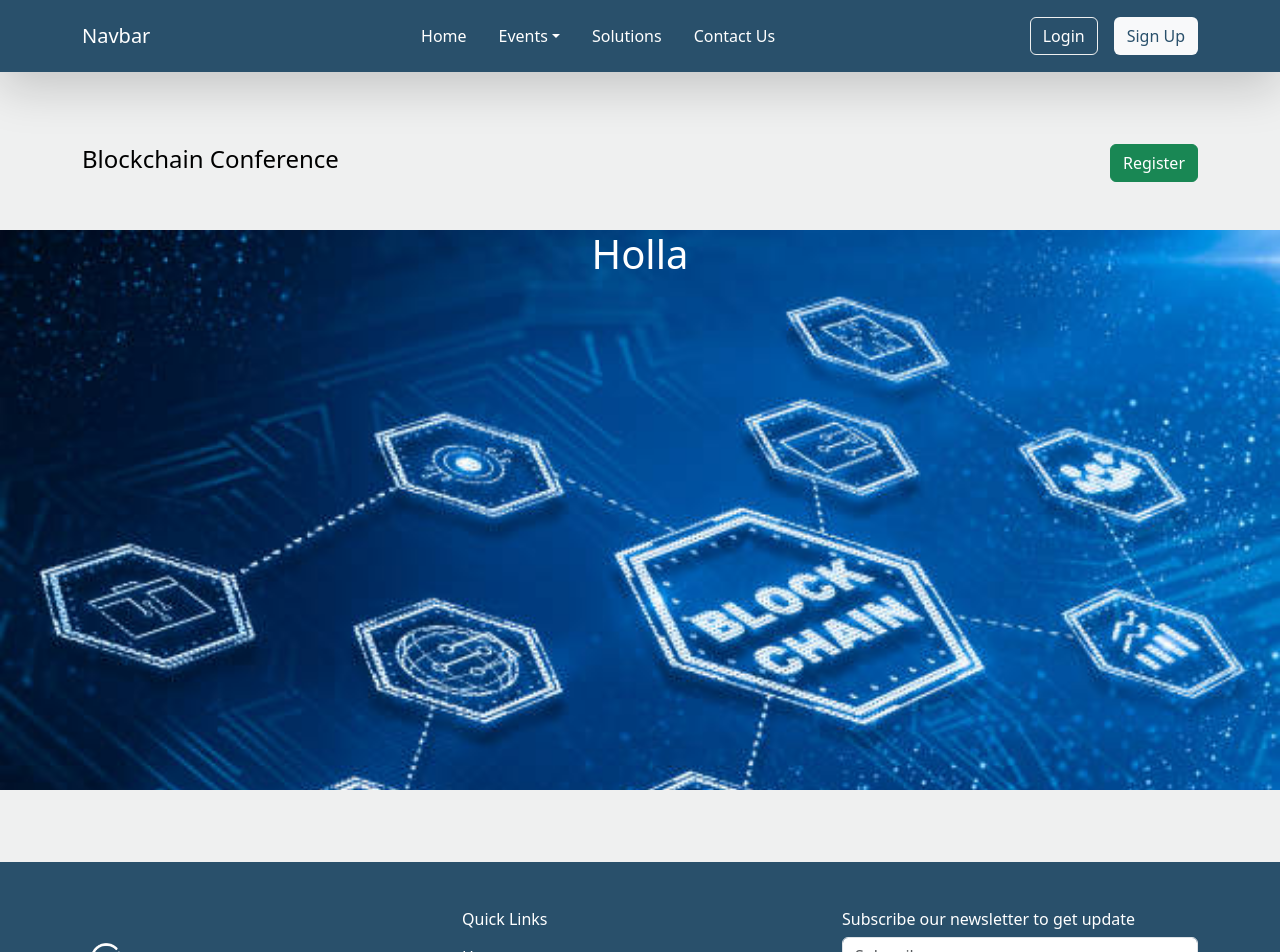
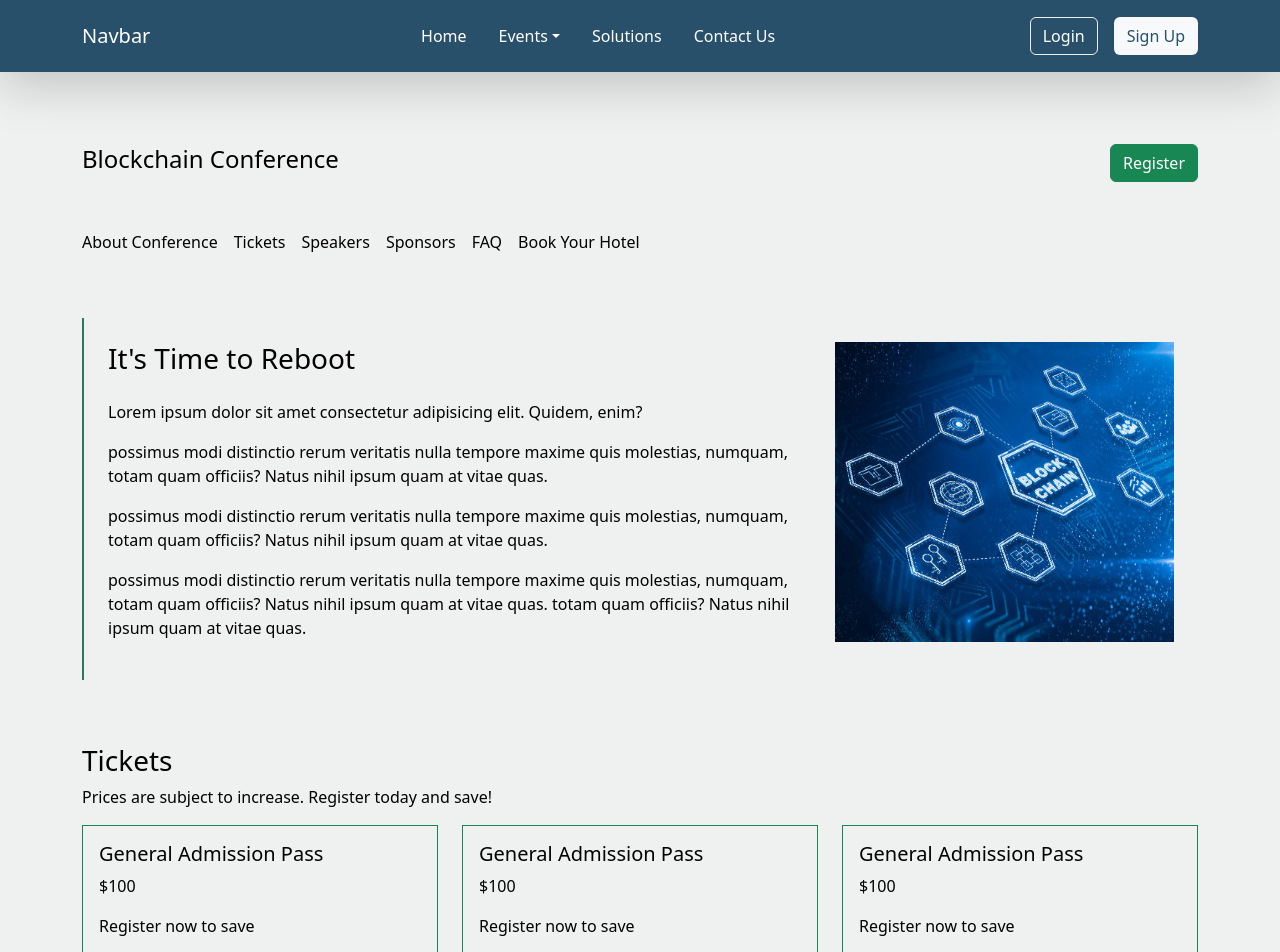
Before and after one commit to credulen/credulen_blog, a Next.js app: page /conferences/conferenceinfo in a window 1280 px wide. Shown: the top 952 px of the page. Built offline with nearby package versions, Linux system fonts and the light colour scheme.

Commit message:
conference info page almost completed and links in solution page adjusted

```diff
--- a/app/globals.css
+++ b/app/globals.css
@@ -164,3 +164,7 @@ a {
 	dislay: flex;
 	justify-content: center;
 } */
+
+.container__border {
+	border-left: 2px solid var(--pry_color_dark);
+}
--- a/components/Cards.js
+++ b/components/Cards.js
@@ -306,3 +306,18 @@ export const SolutionsCard = () => {
 		</div>
 	);
 };
+
+export const ConferenceTicketCard = () => {
+	return (
+		<div className="border border-success">
+			<div className="p-3">
+				<h5>General Admission Pass</h5>
+				<p>$100</p>
+
+				<p>Register now to save</p>
+
+				<button className="btn btn-outline-success">Buy Ticket</button>
+			</div>
+		</div>
+	);
+};
--- a/components/Pages.js
+++ b/components/Pages.js
@@ -1,7 +1,13 @@
 import React from "react";
-import { RelatedArticleCard, UpcomingWebinarSpeakers } from "./Cards";
+import {
+	ConferenceTicketCard,
+	RelatedArticleCard,
+	UpcomingWebinarSpeakers,
+} from "./Cards";
 import Image from "next/image";
 import { JoinTelegram, Subscribe } from "./Connections";
+import ticketinfo from "../data/conferenceticketdata.json";
+import Link from "next/link";
 
 export const ReadArticlePage = () => {
 	return (
@@ -293,10 +299,10 @@ export const WebinarInfoPage = () => {
 	);
 };
 
-export const ConferenceInfoPage = () => {
+export const ConferenceInfoPages = () => {
 	return (
-		<div>
-			<div className="container">
+		<div className="container">
+			<div>
 				{/* <div className="row">
 					<div className="col-md-6 me-5">
 						<h4>Blockchain Conference</h4>
@@ -313,8 +319,8 @@ export const ConferenceInfoPage = () => {
 				</div>
 			</div>
 
-			<div className="conference_hero_bg mt-5">
-				{/* <Image
+			{/* <div className="conference_hero_bg mt-5"> */}
+			{/* <Image
 					src="/assets/blockImg.jpg"
 					className="w-100"
 					width={500}
@@ -322,11 +328,218 @@ export const ConferenceInfoPage = () => {
 					alt="Picture of the first speaker"
 				/> */}
 
-				<div className="hero_text_div d-flex justify-content-center">
-					<h1 className="text-white h1_text">Holla</h1>
-					{/* <h2>Hi</h2> */}
+			{/* <div className="hero_text_div">
+					<h1
+						className="text-white d-flex
+					align-self-center">
+						Holla
+					</h1> */}
+			{/* <h2>Hi</h2> */}
+			{/* </div>
+			</div> */}
+
+			<div className="pt-4">
+				<div className="container__border p-4">
+					<div className="row">
+						<div className="col-md-8">
+							<h3 className="pb-3">It's Time to Reboot</h3>
+							<p className="">
+								Lorem ipsum dolor sit amet consectetur adipisicing elit. Quidem,
+								enim?
+							</p>
+
+							<p className="">
+								possimus modi distinctio rerum veritatis nulla tempore maxime
+								quis molestias, numquam, totam quam officiis? Natus nihil ipsum
+								quam at vitae quas.
+							</p>
+
+							<p className="">
+								possimus modi distinctio rerum veritatis nulla tempore maxime
+								quis molestias, numquam, totam quam officiis? Natus nihil ipsum
+								quam at vitae quas.
+							</p>
+
+							<p className="">
+								possimus modi distinctio rerum veritatis nulla tempore maxime
+								quis molestias, numquam, totam quam officiis? Natus nihil ipsum
+								quam at vitae quas. totam quam officiis? Natus nihil ipsum quam
+								at vitae quas.
+							</p>
+						</div>
+
+						<div className="col-md-4">
+							<Image
+								src="/assets/blockImg.jpg"
+								className="card-img-top"
+								width={200}
+								height={100}
+								alt="Picture of the author"
+							/>
+						</div>
+					</div>
 				</div>
 			</div>
 		</div>
 	);
 };
+
+export const ConferenceInfoPage = () => {
+	return (
+		<div className="container">
+			{/* title */}
+			<div className="d-flex justify-content-between align-items-center mb-5">
+				<h4>Blockchain Conference</h4>
+				<button className="btn btn-success">Register</button>
+			</div>
+
+			{/* nav items */}
+			<div className="d-md-flex mt-3">
+				<Link class="nav-link me-3" href="#">
+					<p>About Conference</p>
+				</Link>
+
+				<Link class="nav-link me-3" href="#">
+					<p>Tickets</p>
+				</Link>
+
+				<Link class="nav-link me-3" href="#">
+					<p>Speakers</p>
+				</Link>
+
+				<Link class="nav-link me-3" href="#">
+					<p>Sponsors</p>
+				</Link>
+
+				<Link class="nav-link me-3" href="#">
+					<p>FAQ</p>
+				</Link>
+
+				<Link class="nav-link" href="#">
+					<p>Book Your Hotel</p>
+				</Link>
+			</div>
+			{/*
+			<div className="row mt-md-5">
+				<div className="col-md-2">
+					<Link class="nav-link" href="#">
+						<p>About Conference</p>
+					</Link>
+				</div>
+
+				<div className="col-md-2">
+					<Link class="nav-link" href="#">
+						<p>Tickets</p>
+					</Link>
+				</div>
+				<div className="col-md-2">
+					<Link class="nav-link" href="#">
+						<p>Speakers</p>
+					</Link>
+				</div>
+
+				<div className="col-md-2">
+					<Link class="nav-link" href="#">
+						<p>Sponsors</p>
+					</Link>
+				</div>
+				<div className="col-md-2">
+					<Link class="nav-link" href="#">
+						<p>FAQ</p>
+					</Link>
+				</div>
+				<div className="col-md-2">
+					<Link class="nav-link" href="#">
+						<p>Book Your Hotel</p>
+					</Link>
+				</div>
+			</div> */}
+
+			{/* content */}
+
+			<div className="mt-5">
+				<div className="container__border p-4">
+					<div className="row">
+						<div className="col-md-8">
+							<h3 className="pb-3">It's Time to Reboot</h3>
+							<p className="">
+								Lorem ipsum dolor sit amet consectetur adipisicing elit. Quidem,
+								enim?
+							</p>
+
+							<p className="">
+								possimus modi distinctio rerum veritatis nulla tempore maxime
+								quis molestias, numquam, totam quam officiis? Natus nihil ipsum
+								quam at vitae quas.
+							</p>
+
+							<p className="">
+								possimus modi distinctio rerum veritatis nulla tempore maxime
+								quis molestias, numquam, totam quam officiis? Natus nihil ipsum
+								quam at vitae quas.
+							</p>
+
+							<p className="">
+								possimus modi distinctio rerum veritatis nulla tempore maxime
+								quis molestias, numquam, totam quam officiis? Natus nihil ipsum
+								quam at vitae quas. totam quam officiis? Natus nihil ipsum quam
+								at vitae quas.
+							</p>
+						</div>
+
+						<div className="col-md-4">
+							<Image
+								src="/assets/blockImg.jpg"
+								className="card-img-top"
+								width={200}
+								height={300}
+								alt="Picture of the author"
+							/>
+						</div>
+					</div>
+				</div>
+			</div>
+
+			{/* tickets */}
+			<div className="mt-5 pt-3">
+				<h3>Tickets</h3>
+
+				<p>Prices are subject to increase. Register today and save!</p>
+
+				<div className="row">
+					{/* <div className="col-md-4">
+						<ConferenceTicketCard />
+					</div>
+					<div className="col-md-4">
+						<ConferenceTicketCard />
+					</div>
+					<div className="col-md-4">
+						<ConferenceTicketCard />
+					</div> */}
+
+					{ticketinfo.ticketInfo.map((tinfo) => {
+						return (
+							<div className="col-md-4" key={tinfo.id}>
+								<ConferenceTicketCard />
+							</div>
+						);
+					})}
+				</div>
+			</div>
+
+			{/* speakers */}
+			<div className="row">
+				<div className="col-md-3"></div>
+
+				<div className="col-md-9">
+					<div className="row">
+						<div className="col-md-3"></div>
+						<div className="col-md-3"></div>
+						<div className="col-md-3"></div>
+						<div className="col-md-3"></div>
+					</div>
+				</div>
+			</div>
+		</div>
+	);
+};
--- /dev/null
+++ b/data/conferenceticketdata.json
@@ -0,0 +1,22 @@
+{
+	"ticketInfo": [
+		{
+			"id": 1,
+			"ticketTitle": "General Admission Pass",
+			"ticketPrice": "$100",
+			"ticketDescription": "Prices are subject to increase. Register today and save!"
+		},
+		{
+			"id": 2,
+			"ticketTitle": "Bankless Citizens",
+			"ticketPrice": "$100",
+			"ticketDescription": "Prices are subject to increase. Register today and save!"
+		},
+		{
+			"id": 3,
+			"ticketTitle": "Student Ticket",
+			"ticketPrice": "$100",
+			"ticketDescription": "Prices are subject to increase. Register today and save!"
+		}
+	]
+}
```
